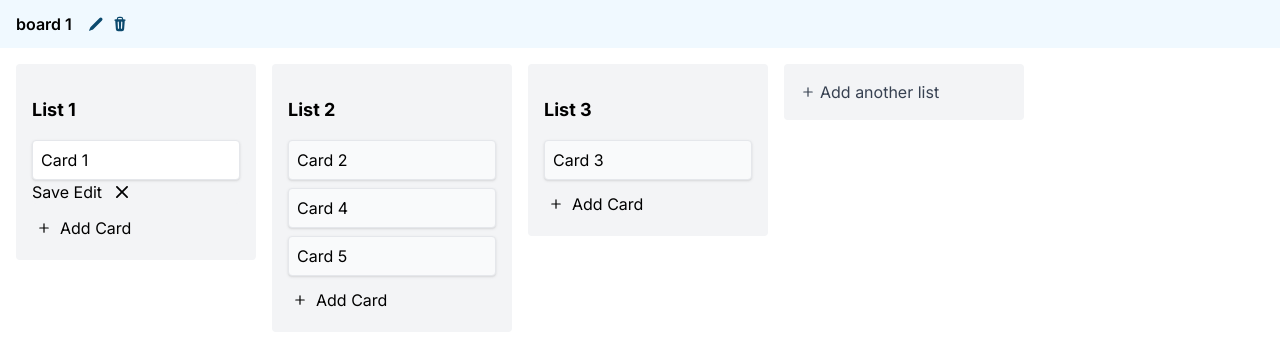
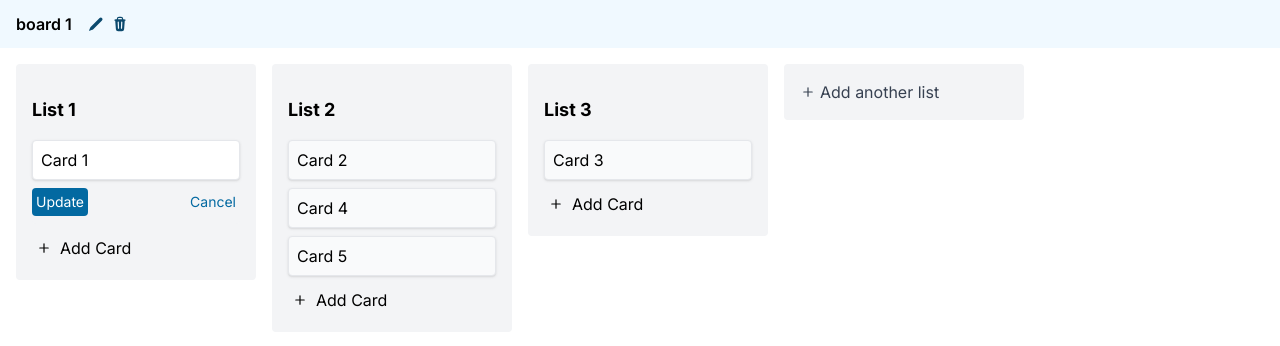
Before and after one commit to juniusfree/treclone, a Next.js app: page /board/1 in a window 1280 px wide. Both pictures are taken after a click on the button "Card 1". Shown: the top 346 px of the page. Built offline with nearby package versions, Linux system fonts and the light colour scheme.

Commit message:
ui: update the create, edit card input

```diff
--- a/app/components/addCard.tsx
+++ b/app/components/addCard.tsx
@@ -32,11 +32,21 @@ const AddCard = ({ listId }: { listId: string }) => {
           value={inputValue}
           onChange={(e) => setInputValue(e.target.value)}
           placeholder="Enter title"
+          className="w-full outline outline-gray-300 p-1 rounded text-sm"
         />
-        <div className="flex items-center gap-2">
-          <button onClick={handleAddCard}>Add Card</button>
-          <button onClick={toggleIsCreating} className="h-6 w-6">
-            <XMarkIcon />
+        <div className="w-full flex items-center justify-between py-2">
+          <button
+            onClick={handleAddCard}
+            className="text-sm p-1 rounded bg-sky-700 text-white hover:bg-sky-900 disabled:bg-gray-300"
+            disabled={!inputValue}
+          >
+            Add Card
+          </button>
+          <button
+            onClick={toggleIsCreating}
+            className="text-sm p-1 rounded text-sky-700"
+          >
+            Cancel
           </button>
         </div>
       </div>
--- a/app/components/cardDraggable.tsx
+++ b/app/components/cardDraggable.tsx
@@ -60,10 +60,19 @@ const CardDraggableComponent = ({ title, id }: CardDraggableProps) => {
           className="w-full h-10 rounded shadow border px-2"
           onChange={(e) => setCardTitle(e.target.value)}
         />
-        <div className="flex items-center gap-2">
-          <button onClick={handleSaveEdit}>Save Edit</button>
-          <button onClick={toggleIsEditing} className="h-6 w-6">
-            <XMarkIcon />
+        <div className="w-full flex items-center justify-between py-2">
+          <button
+            onClick={handleSaveEdit}
+            className="text-sm p-1 rounded bg-sky-700 text-white hover:bg-sky-900 disabled:bg-gray-300"
+            disabled={!cardTitle}
+          >
+            Update
+          </button>
+          <button
+            onClick={toggleIsEditing}
+            className="text-sm p-1 rounded text-sky-700"
+          >
+            Cancel
           </button>
         </div>
       </div>
```
